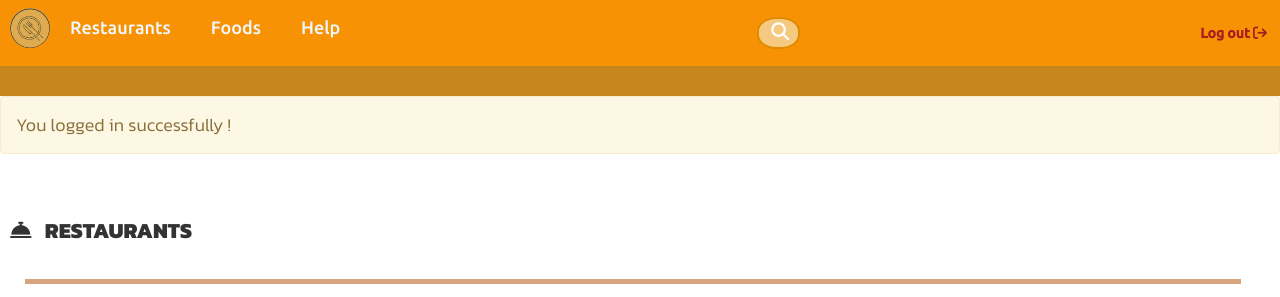
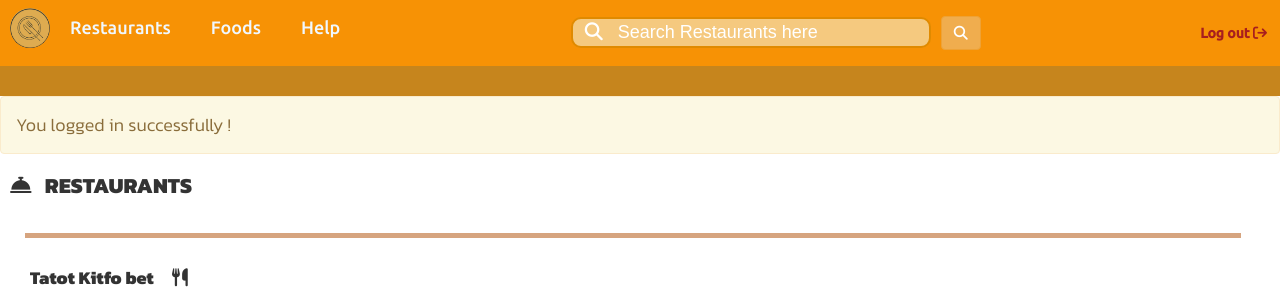
Before and after one commit to EbenGitHub/Addis_review_v3, a Flask app: page /restaurants in a window 1280 px wide. Shown: the top 297 px of the page. Run offline with Flask 2, Linux system fonts and the light colour scheme; some libraries are stand-ins or nearby versions.

Commit message:
search button empowered

```diff
--- a/v3/web_static/static/scripts/restaurant.js
+++ b/v3/web_static/static/scripts/restaurant.js
@@ -1,5 +1,6 @@
-$(document).ready(() => {
+$(document).ready(function() {
     $(".ser-btn").click(function(){
-        $("#off-can-triger").click()
+        let searchValue = $("#res-src").val()
+        $("#offcanvasExampleLabel").text(`Search results for ${searchValue}`)
     })
 })
--- a/v3/web_static/static/styles/nav.css
+++ b/v3/web_static/static/styles/nav.css
@@ -66,8 +66,8 @@ nav ul li:hover, nav ul li a:hover {
 }
 
 .ser-nav input {
-    width: 43px;
-    border-radius: 45%;
+    width: 20em;
+    border-radius: 10px;
     background-color: #f5c97f;
     color: white;
     border: 2px solid #E08A00;
@@ -78,7 +78,7 @@ nav ul li:hover, nav ul li a:hover {
 }
 
 .ser-nav button {
-    display: none;
+    /*display: none;*/
     border: 0;
     background-color: transparent;
     color: aliceblue;
@@ -91,7 +91,7 @@ nav ul li:hover, nav ul li a:hover {
     border-radius: 5px;
 }
 
-.ser-nav input:focus + button {
+/*.ser-nav input:focus + button {
     display: inline;
 }
 
@@ -99,7 +99,7 @@ nav ul li:hover, nav ul li a:hover {
     color: whitesmoke;
     transform: scale(1.3);
     transition-duration: .3s;
-}
+}*/
 
 .ser-nav input:not(:focus) {
 
--- a/v3/web_static/templates/restaurant.html
+++ b/v3/web_static/templates/restaurant.html
@@ -20,18 +20,17 @@
         <link rel="preconnect" href="https://fonts.googleapis.com">
         <link rel="preconnect" href="https://fonts.gstatic.com" crossorigin>
         <link href="https://fonts.googleapis.com/css2?family=Kanit:wght@300;800&display=swap" rel="stylesheet">
+        <script src="https://ajax.googleapis.com/ajax/libs/jquery/2.1.1/jquery.min.js"></script>
+        <script src="https://kit.fontawesome.com/7d3bc7f2d4.js" crossorigin="anonymous"></script>
+        <script src="https://cdn.jsdelivr.net/npm/bootstrap@5.2.2/dist/js/bootstrap.bundle.min.js" integrity="sha384-OERcA2EqjJCMA+/3y+gxIOqMEjwtxJY7qPCqsdltbNJuaOe923+mo//f6V8Qbsw3" crossorigin="anonymous"></script>
+        <script src="../static/scripts/restaurant.js"></script>
+        <script src="https://kit.fontawesome.com/7d3bc7f2d4.js" crossorigin="anonymous"></script>
+        <script src="https://cdn.jsdelivr.net/npm/bootstrap@5.2.2/dist/js/bootstrap.bundle.min.js" integrity="sha384-OERcA2EqjJCMA+/3y+gxIOqMEjwtxJY7qPCqsdltbNJuaOe923+mo//f6V8Qbsw3" crossorigin="anonymous"></script>
     </head>
 
 
 
     <body>
-
-        <script src="https://kit.fontawesome.com/7d3bc7f2d4.js" crossorigin="anonymous"></script>
-        <script src="https://cdn.jsdelivr.net/npm/bootstrap@5.2.2/dist/js/bootstrap.bundle.min.js" integrity="sha384-OERcA2EqjJCMA+/3y+gxIOqMEjwtxJY7qPCqsdltbNJuaOe923+mo//f6V8Qbsw3" crossorigin="anonymous"></script>
-        <script src="../static/scripts/restaurant.js"></script>
-        <script src="https://kit.fontawesome.com/7d3bc7f2d4.js" crossorigin="anonymous"></script>
-        <script src="https://cdn.jsdelivr.net/npm/bootstrap@5.2.2/dist/js/bootstrap.bundle.min.js" integrity="sha384-OERcA2EqjJCMA+/3y+gxIOqMEjwtxJY7qPCqsdltbNJuaOe923+mo//f6V8Qbsw3" crossorigin="anonymous"></script>
-        <script src="https://ajax.googleapis.com/ajax/libs/jquery/2.1.1/jquery.min.js"></script>
     <header>
 
             <!--Navigation bar-->
@@ -43,9 +42,11 @@
                     <li><a href="#">Help</a></li>
                 </ul>
                     <div class="ser-nav">
-                        <input type="text" placeholder="&nbsp &#xF002; &nbsp Search Restaurants here" style="font-family:Arial, FontAwesome">
+                        <input id="res-src" type="text" placeholder="&nbsp &#xF002; &nbsp Search Restaurants here" style="font-family:Arial, FontAwesome">
                         <button class="ser-btn">
-                            <i class="fa-solid fa-magnifying-glass"></i>
+                            <a class="btn btn-warning" data-bs-toggle="offcanvas" href="#offcanvasExample" role="button" aria-controls="offcanvasExample">
+                                <i class="fa-solid fa-magnifying-glass" ></i>
+                            </a>
                         </button>
                     </div>
 
@@ -82,14 +83,7 @@
 
 
 
-<!-- offcanvas for search menu-->
-            <!--<a class="btn btn-primary" data-bs-toggle="offcanvas" href="#offcanvasExample" role="button" aria-controls="offcanvasExample">
-                Link with href
-              </a>-->
-              <button id="off-can-triger" class="btn btn-primary" type="button" data-bs-toggle="offcanvas" data-bs-target="#offcanvasExample" aria-controls="offcanvasExample">
-                search
-              </button>
-
+            <!-- offcanvas for search menu-->
               <div class="offcanvas offcanvas-start" tabindex="-1" id="offcanvasExample" aria-labelledby="offcanvasExampleLabel">
                 <div class="offcanvas-header">
                   <h5 class="offcanvas-title" id="offcanvasExampleLabel">Restaurants</h5>
@@ -97,21 +91,11 @@
                 </div>
                 <div class="offcanvas-body">
                   <div id="search-results">
-                    Search results goes here.
+                    Results goes here.
                   </div>
                 </div>
               </div>
-
-
-
-
-
-
-
-
-
-
-
+            <!------------------------------->
 
 
             <h1> <i class="fa-solid fa-bell-concierge"></i> &nbsp RESTAURANTS </h1>
```
